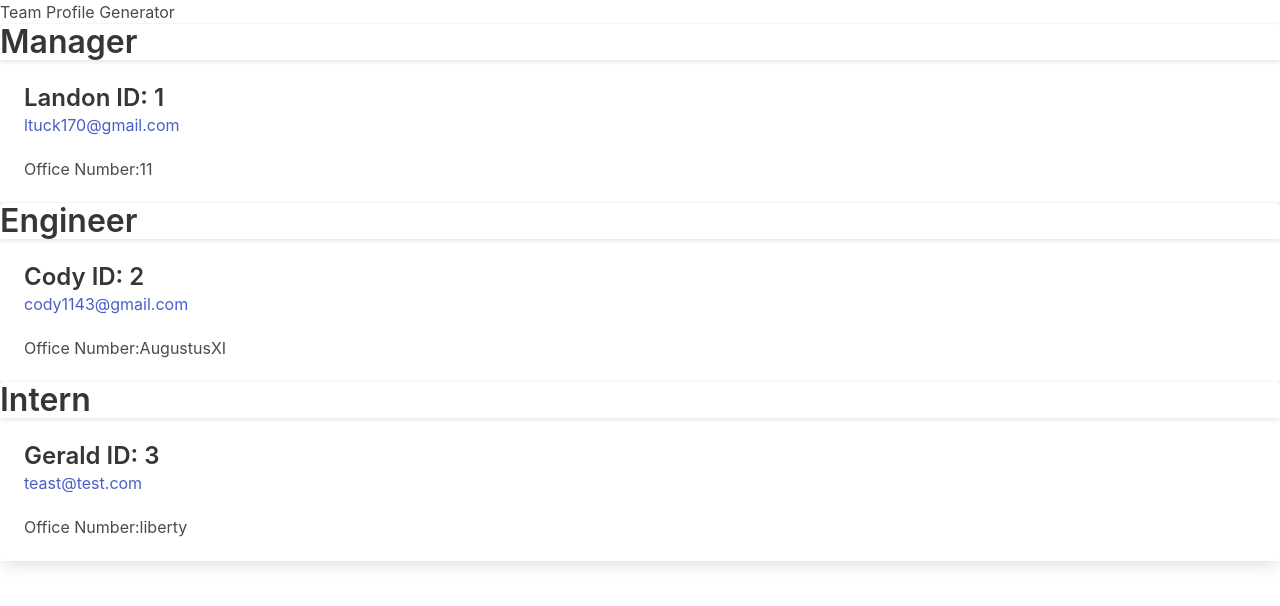
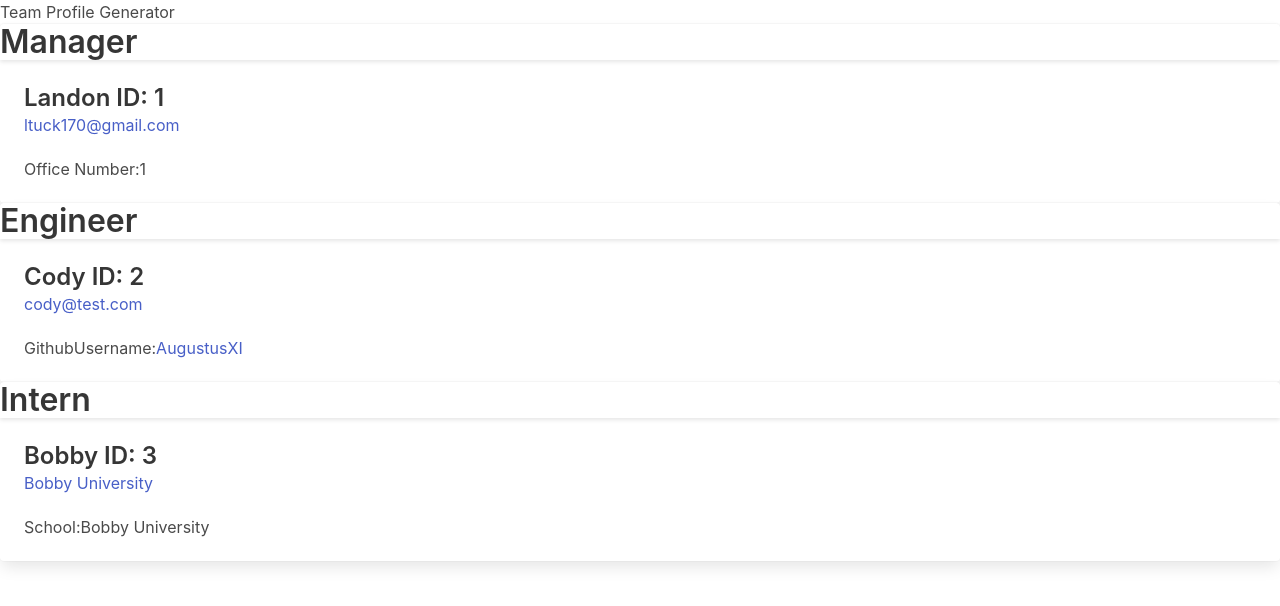
Before and after one commit to AugustusXI/Team-Generator, a website: page result/generatedTeam.html in a window 1280 px wide. Drawn offline with nearby package versions, Linux system fonts and the light colour scheme.

Commit message:
Fixed Github Username Link

```diff
--- a/result/generatedTeam.html
+++ b/result/generatedTeam.html
@@ -23,7 +23,7 @@
       <p class="title is-4">Landon ID: 1</p>
       <p class="subtitle is-6"><a href="mailto:ltuck170@gmail.com">ltuck170@gmail.com</a></li></p>
       <p class="subtitle is-6">
-        Office Number:11 </p>
+        Office Number:1 </p>
   </div>
 </div>
 
@@ -33,9 +33,9 @@
       </div>
     <div class="card-content">
       <p class="title is-4">Cody ID: 2</p>
-      <p class="subtitle is-6"><a href="mailto:cody1143@gmail.com">cody1143@gmail.com</a></li></p>
+      <p class="subtitle is-6"><a href="mailto:cody@test.com">cody@test.com</a></li></p>
       <p class="subtitle is-6">
-        Office Number:AugustusXI </p>
+        GithubUsername:<a href="https://github.com/AugustusXI">AugustusXI</a> </p>
   </div>
 </div>
 
@@ -44,10 +44,10 @@
       <p class="title is-3">Intern</p>
       </div>
     <div class="card-content">
-      <p class="title is-4">Gerald ID: 3</p>
-      <p class="subtitle is-6"><a href="mailto:teast@test.com">teast@test.com</a></li></p>
+      <p class="title is-4">Bobby ID: 3</p>
+      <p class="subtitle is-6"><a href="mailto:Bobby@test.com">Bobby University</a></li></p>
       <p class="subtitle is-6">
-        Office Number:liberty </p>
+        School:Bobby University </p>
   </div>
 </div>
 
--- a/src/buildPage.js
+++ b/src/buildPage.js
@@ -46,7 +46,7 @@
       <p class="title is-4">${engineer.getName()} ID: ${engineer.getId()}</p>
       <p class="subtitle is-6"><a href="mailto:${engineer.getEmail()}">${engineer.getEmail()}</a></li></p>
       <p class="subtitle is-6">
-        Office Number:${engineer.getGithub()} </p>
+        GithubUsername:<a href="https://github.com/${engineer.getGithub()}">${engineer.getGithub()}</a> </p>
   </div>
 </div>
 `;
@@ -62,7 +62,7 @@
       <p class="title is-4">${intern.getName()} ID: ${intern.getId()}</p>
       <p class="subtitle is-6"><a href="mailto:${intern.getEmail()}">${intern.getEmail()}</a></li></p>
       <p class="subtitle is-6">
-        Office Number:${intern.getSchool()} </p>
+        School:${intern.getSchool()} </p>
   </div>
 </div>
 `;
```
